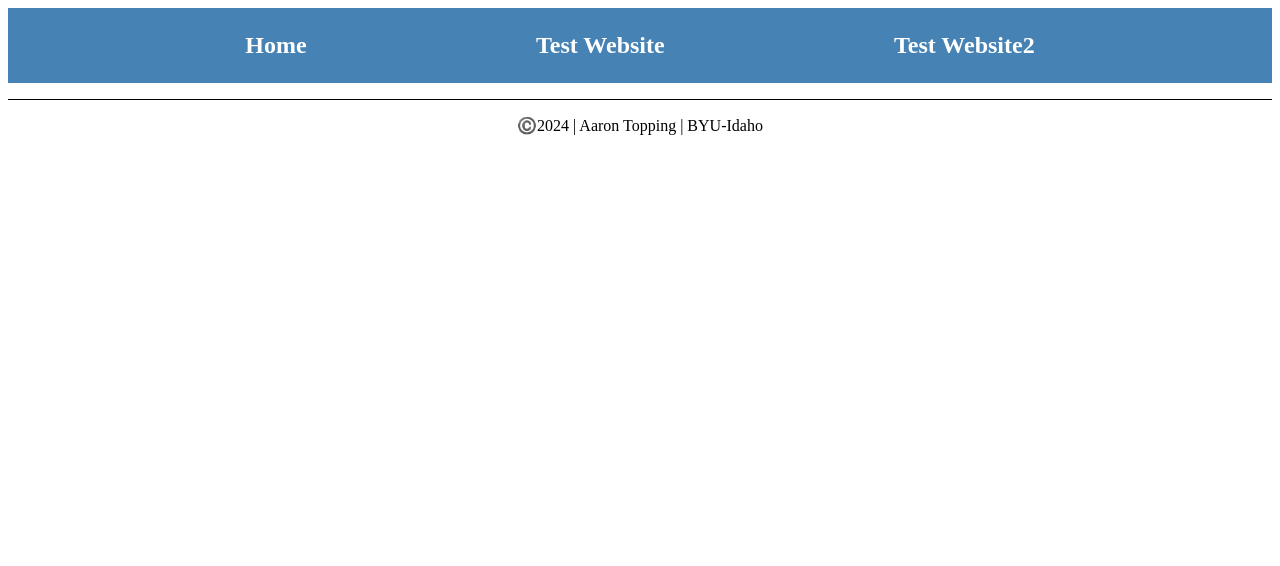
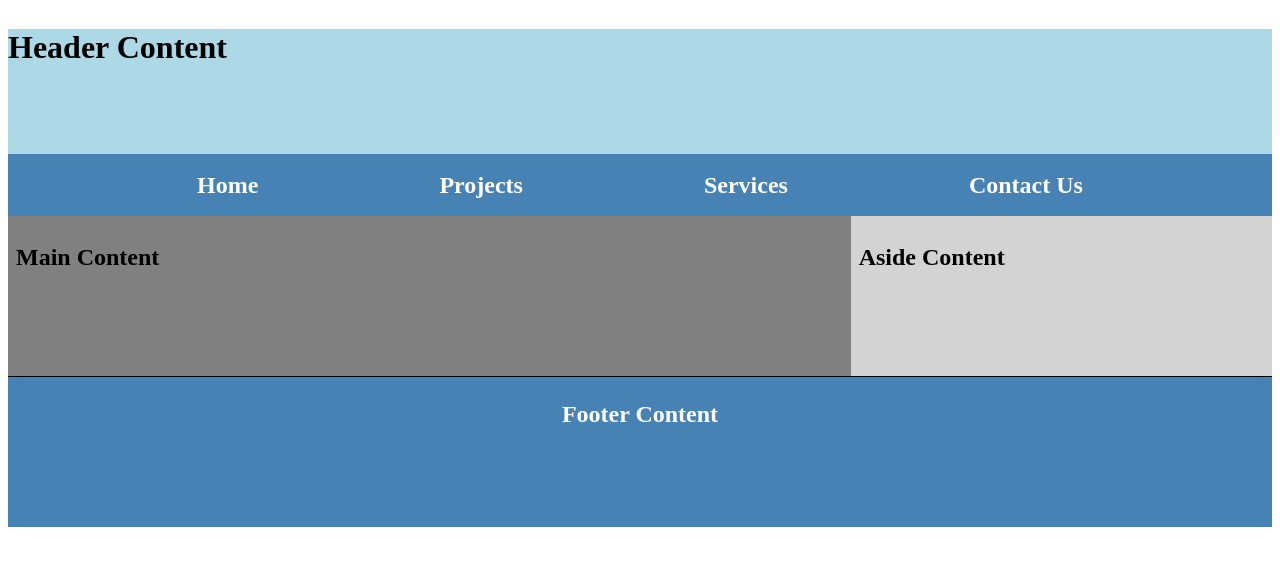
Before and after one commit to TheGeneticsGuy/wdd131, a plain HTML site: page week01/basic-layout.html in a window 1280 px wide. Drawn offline with Linux system fonts and the light colour scheme.

Commit message:
Week 01 template build complete

```diff
--- a/week01/basic-layout.html
+++ b/week01/basic-layout.html
@@ -13,22 +13,32 @@
 
 <body>
     <header>
+        <div class="headerContent">
+            <h1>Header Content</h1>
+        </div>
         <nav>
             <a href="#">Home</a>
-            <a href="wwr/">Test Website</a>
-            <a href="wwr/">Test Website2</a>
+            <a href="wwr/">Projects</a>
+            <a href="wwr/">Services</a>
+            <a href="wwr/">Contact Us</a>
         </nav>
     </header>
 
-    <div>
+    <div class="gridContent">
         <main>
+            <h2>Main Content</h2>
+        </main>
 
-        </main>
+        <aside>
+            <h2>Aside Content</h2>
+        </aside>
     </div>
 
-    <footer>
-        <p>©️2024 | Aaron Topping | BYU-Idaho</p>
-    </footer>
+    <div class="footerArea">
+        <footer>
+            <p>Footer Content</p>
+        </footer>
+    </div>
 </body>
 
 </html>
--- a/week01/styles/layout.css
+++ b/week01/styles/layout.css
@@ -2,6 +2,21 @@
 
 body {
     display: grid;
+    height: 20vh;
+    align-items: center;
+}
+
+.headerContent {
+    background-color: lightblue;
+    margin: 0;
+    height: 125px;
+}
+
+.headerContent p {
+    color: white;
+    padding: 0.5rem;
+    font-size: 1.5rem;
+    font-weight: 700;
 }
 
 nav {
@@ -10,6 +25,7 @@ nav {
     padding: 1rem;
     justify-content: space-evenly;
     align-items: center;
+    height: 30px;
 }
 
 nav a {
@@ -20,9 +36,38 @@ nav a {
     font-weight: 700;
 }
 
+.gridContent {
+    display: grid;
+    grid-template-columns: 2fr 1fr;
+    height: 20vh;
+}
+
+main {
+    background-color: gray;
+}
+
+body h2 {
+    padding: 0.5rem;
+}
+
+aside {
+    background-color: lightgray;
+}
+
+
+
 /* VERY BOTTOM */
+
 footer {
-    margin-top: 1rem;
+    background-color: steelblue;
+    /* margin-top: 1rem; */
     border-top: 1px solid #000;
+    height: 150px;
+}
+
+footer p {
     text-align: center;
+    font-size: 1.5rem;
+    color: white;
+    font-weight: 700;
 }
```
Also changed, not shown: index.html (deleted, +0 -15 lines), week01/images/face.jpg.jpeg (added).
